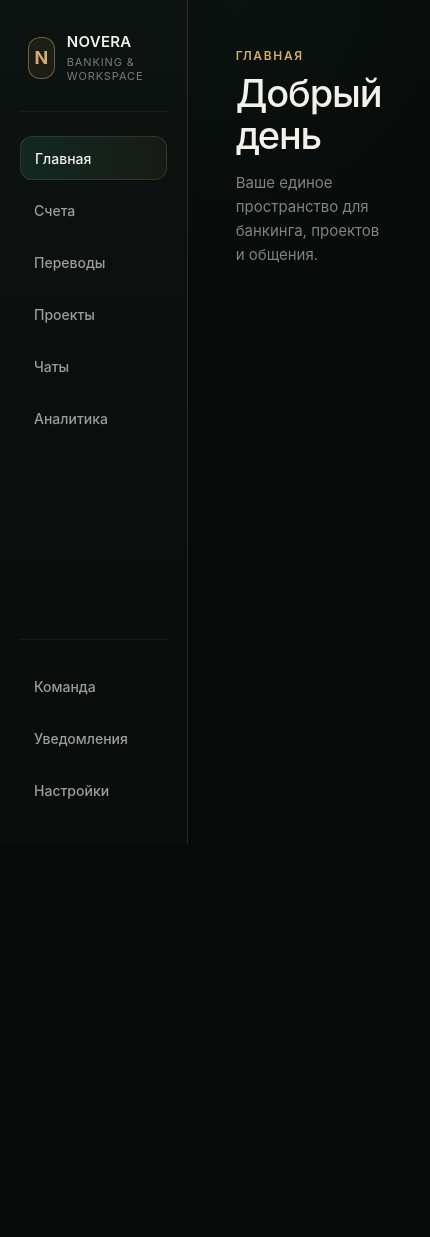
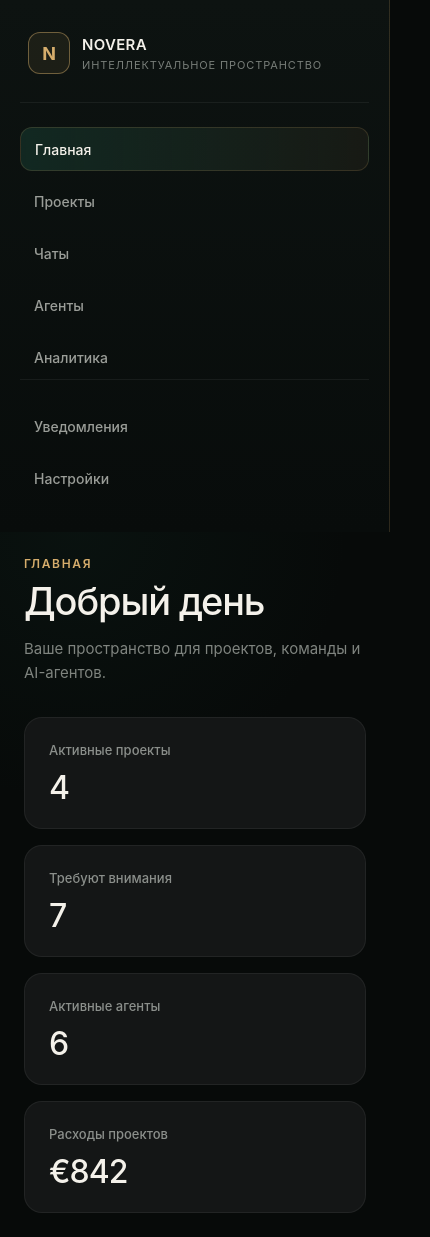
Before and after one commit to Polevov96/GoReact-BankChat, a React (Vite) app in the folder frontend/: page / in a window 390 px wide. Shown: the whole page, 430 px wide, since content can reach past the window. Before the commit the page ends 844 px from the top, so only its background shows below. Built offline with nearby package versions, Linux system fonts and the light colour scheme.

Commit message:
добавлены компоненты главной страницы и адаптивная верстка

```diff
--- a/frontend/src/App.css
+++ b/frontend/src/App.css
@@ -1,7 +1,5 @@
 .app {
-
   display: flex;
-
 
   min-height: 100vh;
 
@@ -9,7 +7,6 @@
 }
 
 .sidebar {
-
   width: 260px;
 
   min-height: 100vh;
@@ -18,17 +15,12 @@
 
   border-right: 1px solid rgba(214, 173, 108, 0.18);
 
-  background:
-    linear-gradient(180deg,
-      #0d1311 0%,
-      #080c0b 100%);
-      display: flex;
-      flex-direction: column;
+  background: linear-gradient(180deg, #0d1311 0%, #080c0b 100%);
+  display: flex;
+  flex-direction: column;
 }
 
-
 .brand {
-
   display: flex;
 
   align-items: center;
@@ -63,14 +55,12 @@
 }
 
 .brand-name {
-
   margin: 0;
 
   color: #f4f1ea;
 
   font-size: 15px;
   font-weight: 600;
-
 
   letter-spacing: 0.02em;
 }
@@ -88,7 +78,6 @@
 }
 
 .sidebar-nav {
-
   display: flex;
 
   flex-direction: column;
@@ -121,11 +110,11 @@
 }
 
 .nav-item--active {
-
-  background:
-    linear-gradient(90deg,
-      rgba(25, 66, 54, 0.48),
-      rgba(214, 173, 108, 0.06));
+  background: linear-gradient(
+    90deg,
+    rgba(25, 66, 54, 0.48),
+    rgba(214, 173, 108, 0.06)
+  );
 
   border: 1px solid rgba(214, 173, 108, 0.16);
 
@@ -133,15 +122,12 @@
 }
 
 .main-content {
-
   flex: 1;
 
   padding: 48px;
 
   background:
-    radial-gradient(circle at 20% 0%,
-      rgba(26, 75, 61, 0.12),
-      transparent 35%),
+    radial-gradient(circle at 20% 0%, rgba(26, 75, 61, 0.12), transparent 35%),
     #070a09;
 }
 
@@ -159,7 +145,6 @@
 }
 
 .page-title {
-
   margin: 0;
 
   color: #f4f1ea;
@@ -172,7 +157,6 @@
 
   letter-spacing: -0.03em;
 }
-
 
 .page-description {
   margin: 14px 0 0;
@@ -188,3 +172,66 @@
   padding-top: 24px;
   border-top: 1px solid rgba(255, 255, 255, 0.06);
 }
+.stats {
+  display: grid;
+  grid-template-columns: repeat(4, 1fr);
+  gap: 16px;
+  margin-top: 32px;
+}
+
+.stat-card {
+  padding: 24px;
+
+  background: #141616;
+
+  border: 1px solid rgba(255, 255, 255, 0.06);
+
+  border-radius: 18px;
+  transition:
+    transform 180ms ease,
+    border-color 180ms ease;
+}
+.stat-card:hover {
+  transform: translateY(-2px);
+  border-color: rgba(214, 173, 108, 0.18);
+}
+.stat-card__title {
+  margin: 0;
+  color: #8b8f8b;
+  font-size: 13px;
+  font-weight: 500;
+}
+
+.stat-card__value {
+  display: block;
+  margin-top: 14px;
+  color: #f4f1ea;
+  font-size: 32px;
+  line-height: 1;
+  font-weight: 500;
+  letter-spacing: -0.03em;
+}
+@media (max-width: 1100px) {
+  .stats {
+    grid-template-columns: repeat(2, 1fr);
+  }
+}
+
+@media (max-width: 700px) {
+  .app {
+    flex-direction: column;
+  }
+
+  .sidebar {
+    width: 100%;
+    min-height: auto;
+  }
+
+  .main-content {
+    padding: 24px;
+  }
+
+  .stats {
+    grid-template-columns: 1fr;
+  }
+}
--- a/frontend/src/App.tsx
+++ b/frontend/src/App.tsx
@@ -1,122 +1,30 @@
-import './App.css'
+import "./App.css";
+import Sidebar from "./components/Sidebar";
+import StatCard from "./components/StatCard";
 
 function App() {
-
   return (
-
     <div className="app">
-
-      <aside className="sidebar">
-
-        <div className="brand">
-
-          <div className="brand-mark">
-            N
-          </div>
-
-          <div className="brand-text">
-            <p className="brand-name">
-              NOVERA
-            </p>
-
-            <p className="brand-subtitle">
-              BANKING & WORKSPACE
-            </p>
-          </div>
-        </div>
-
-        <nav
-          className="sidebar-nav"
-          aria-label="Основная навигация"
-        >
-          <a
-            className="nav-item nav-item--active"
-            href="#"
-            aria-current="page"
-          >
-            Главная
-          </a>
-
-          <a
-            className="nav-item"
-            href="#"
-          >
-            Счета
-          </a>
-
-          <a
-            className="nav-item"
-            href="#"
-          >
-            Переводы
-          </a>
-
-          <a
-            className="nav-item"
-            href="#"
-          >
-            Проекты
-          </a>
-
-          <a
-            className="nav-item"
-            href="#"
-          >
-            Чаты
-          </a>
-
-          <a
-            className="nav-item"
-            href="#"
-          >
-            Аналитика
-          </a>
-        </nav>
-
-
-        <nav
-          className="sidebar-nav sidebar-nav--secondary"
-          aria-label="Дополнительная навигация"
-        >
-          <a
-            className="nav-item"
-            href="#"
-          >
-            Команда
-          </a>
-
-          <a
-            className="nav-item"
-            href="#"
-          >
-            Уведомления
-          </a>
-
-          <a
-            className="nav-item"
-            href="#"
-          >
-            Настройки
-          </a>
-        </nav>
-      </aside>
+      <Sidebar />
 
       <main className="main-content">
+        <p className="page-eyebrow">Главная</p>
 
-        <p className="page-eyebrow">
-          Главная
+        <h1 className="page-title">Добрый день</h1>
+
+        <p className="page-description">
+          Ваше пространство для проектов, команды и AI-агентов.
         </p>
 
-        <h1 className="page-title">
-          Добрый день
-        </h1>
-
-        <p className="page-description">
-          Ваше единое пространство для банкинга, проектов и общения.
-        </p>
+        <div className="stats">
+          <StatCard title="Активные проекты" value={4} />
+          <StatCard title="Требуют внимания" value={7} />
+          <StatCard title="Активные агенты" value={6} />
+          <StatCard title="Расходы проектов" value="€842" />
+        </div>
       </main>
     </div>
-  )
+  );
 }
 
-export default App
+export default App;
--- /dev/null
+++ b/frontend/src/components/Sidebar.tsx
@@ -0,0 +1,50 @@
+function Sidebar() {
+  return (
+    <aside className="sidebar">
+      <div className="brand">
+        <div className="brand-mark">N</div>
+
+        <div className="brand-text">
+          <p className="brand-name">NOVERA</p>
+
+          <p className="brand-subtitle">ИНТЕЛЛЕКТУАЛЬНОЕ ПРОСТРАНСТВО</p>
+        </div>
+      </div>
+
+      <nav className="sidebar-nav" aria-label="Основная навигация">
+        <a className="nav-item nav-item--active" href="#" aria-current="page">
+          Главная
+        </a>
+
+        <a className="nav-item" href="#">
+          Проекты
+        </a>
+        <a className="nav-item" href="#">
+          Чаты
+        </a>
+        <a className="nav-item" href="#">
+          Агенты
+        </a>
+
+        <a className="nav-item" href="#">
+          Аналитика
+        </a>
+      </nav>
+
+      <nav
+        className="sidebar-nav sidebar-nav--secondary"
+        aria-label="Дополнительная навигация"
+      >
+        <a className="nav-item" href="#">
+          Уведомления
+        </a>
+
+        <a className="nav-item" href="#">
+          Настройки
+        </a>
+      </nav>
+    </aside>
+  );
+}
+
+export default Sidebar;
--- /dev/null
+++ b/frontend/src/components/StatCard.tsx
@@ -0,0 +1,15 @@
+type StatCardProps = {
+  title: string;
+  value: string | number;
+};
+
+function StatCard(props: StatCardProps) {
+  return (
+    <div className="stat-card">
+      <p className="stat-card__title">{props.title}</p>
+      <strong className="stat-card__value">{props.value}</strong>
+    </div>
+  );
+}
+
+export default StatCard;
```
Also changed, not shown: frontend/src/components/ProjectCard.tsx (added, +17 -0 lines).
